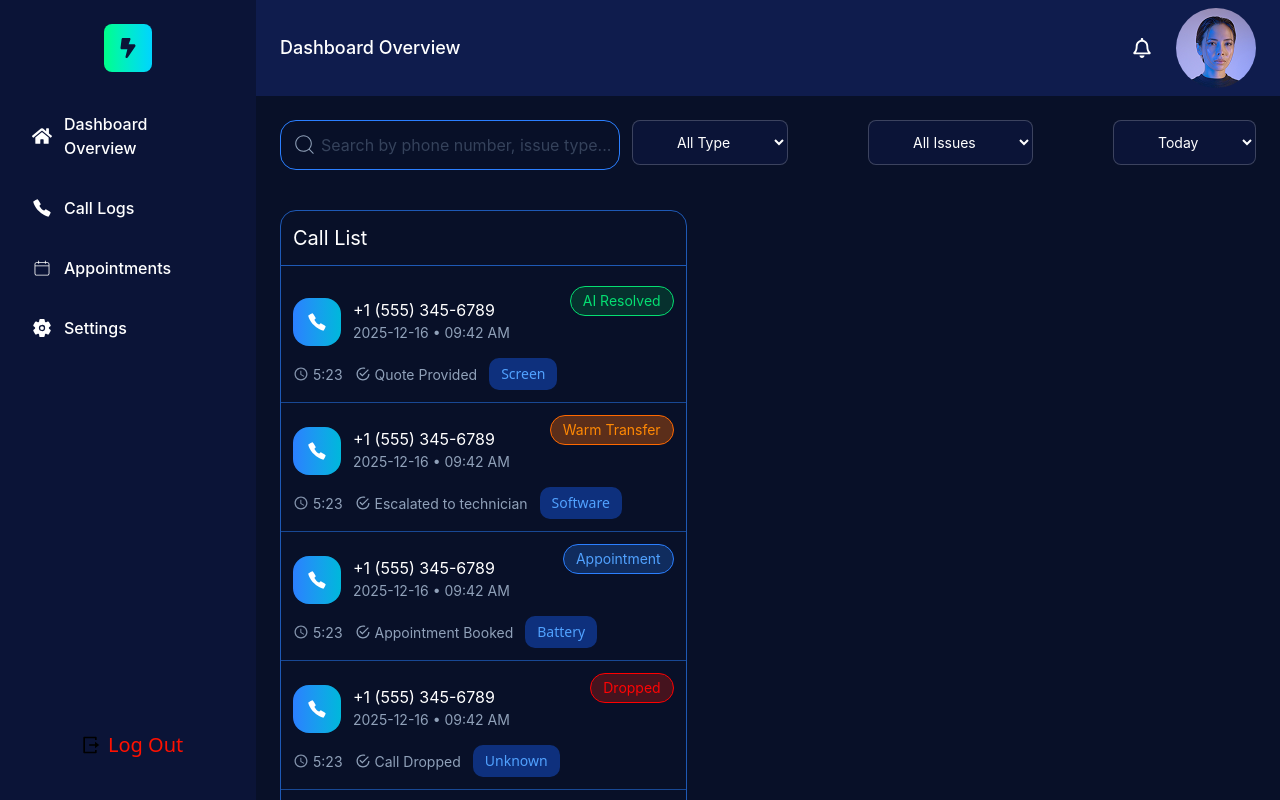
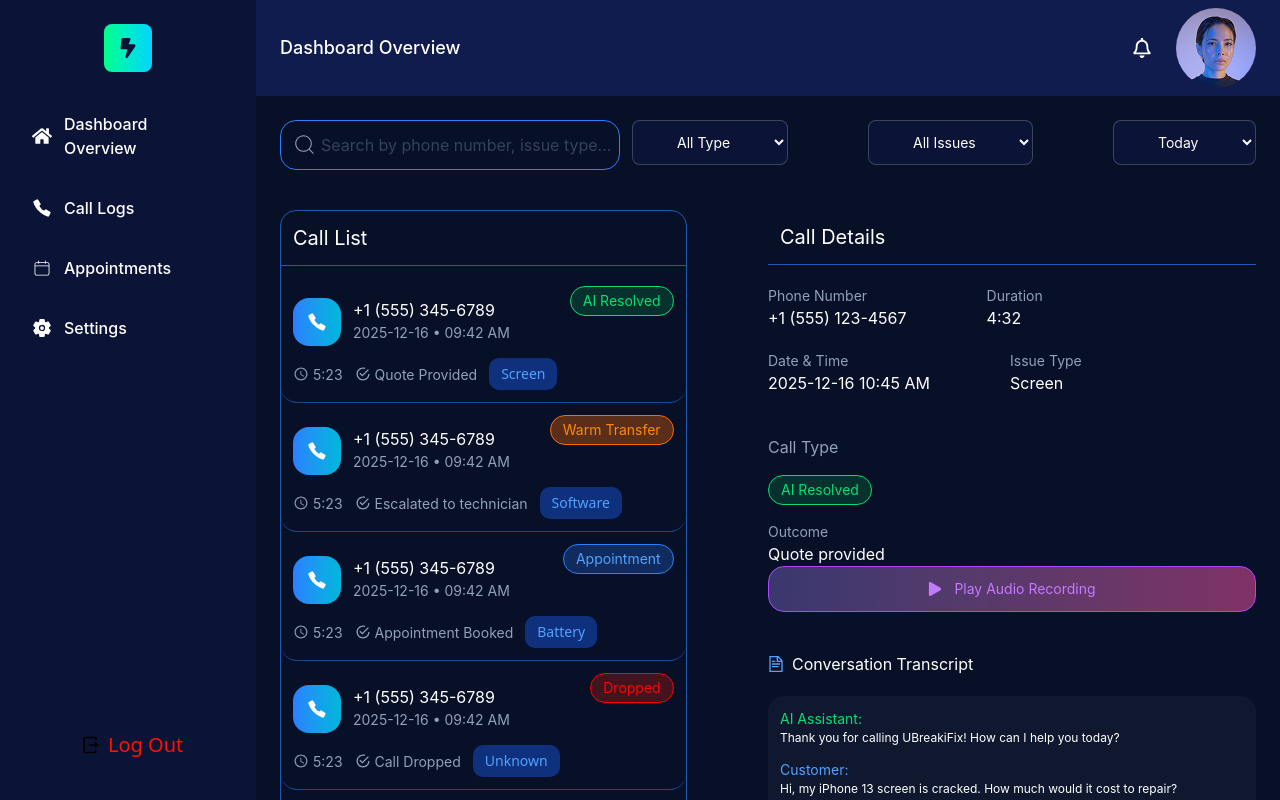
Before and after one commit to Mehedi43g/Job2.0, a React (Vite) app: page /calllogs in a window 1280 px wide. Built offline with nearby package versions, Linux system fonts and the light colour scheme.

Commit message:
call list and call Details part is ready

```diff
--- a/src/Components/CallList.jsx
+++ b/src/Components/CallList.jsx
@@ -1,4 +1,6 @@
 import React from 'react'
+import { FaPlay } from 'react-icons/fa'
+import { GrDocumentText } from 'react-icons/gr'
 import { IoMdCheckmarkCircleOutline, IoMdTime } from 'react-icons/io'
 import { IoCallOutline, IoCallSharp } from 'react-icons/io5'
 
@@ -6,16 +8,16 @@ const CallList = () => {
 
 
     return (
-        <div className="">
+        <div className="flex justify-between">
             <div className="w-5/12">
                 <div className="  border border-[#2b80ffa8]  rounded-2xl">
                     <h3 className=' border-b border-[#2b80ffa8] text-[#FFFFFF] font-inter text-[20px] p-3'>Call List</h3>
                     <div className="py-2">
-                         <div className="  border-b border-[#2b80ff81] overflow-hidden">
+                        <div className=" cursor-pointer hover:scale-105 hover:border-none hover:bg-[#021431] duration-300  rounded-2xl  border-b border-[#2b80ff81] overflow-hidden">
                             <div className="flex justify-between p-3">
                                 <div className="flex gap-3 pt-3">
                                     <div className="w-12 h-12 flex items-center justify-center rounded-2xl bg-linear-to-r from-[#2B7FFF] to-[#00B8DB] text-[20px]">
-                                        <IoCallSharp  className='text-white'/>
+                                        <IoCallSharp className='text-white' />
                                     </div>
 
                                     <div>
@@ -53,11 +55,11 @@ const CallList = () => {
                                 </div>
                             </div>
                         </div>
-                         <div className="  border-b border-[#2b80ff81] overflow-hidden">
+                        <div className=" cursor-pointer hover:scale-105 hover:border-none hover:bg-[#021431]  duration-300  rounded-2xl border-b border-[#2b80ff81] overflow-hidden">
                             <div className="flex justify-between p-3">
                                 <div className="flex gap-3 pt-3">
                                     <div className="w-12 h-12 flex items-center justify-center rounded-2xl bg-linear-to-r from-[#2B7FFF] to-[#00B8DB] text-[20px]">
-                                        <IoCallSharp  className='text-white'/>
+                                        <IoCallSharp className='text-white' />
                                     </div>
 
                                     <div>
@@ -95,11 +97,11 @@ const CallList = () => {
                                 </div>
                             </div>
                         </div>
-                         <div className="  border-b border-[#2b80ff81] overflow-hidden">
+                        <div className="  cursor-pointer hover:scale-105 hover:border-none hover:bg-[#021431] duration-300  rounded-2xl border-b border-[#2b80ff81] overflow-hidden">
                             <div className="flex justify-between p-3">
                                 <div className="flex gap-3 pt-3">
                                     <div className="w-12 h-12 flex items-center justify-center rounded-2xl bg-linear-to-r from-[#2B7FFF] to-[#00B8DB] text-[20px]">
-                                        <IoCallSharp  className='text-white'/>
+                                        <IoCallSharp className='text-white' />
                                     </div>
 
                                     <div>
@@ -137,11 +139,11 @@ const CallList = () => {
                                 </div>
                             </div>
                         </div>
-                         <div className="  border-b border-[#2b80ff81] overflow-hidden">
+                        <div className="  cursor-pointer hover:scale-105 hover:border-none hover:bg-[#021431] duration-300  rounded-2xl border-b border-[#2b80ff81] overflow-hidden">
                             <div className="flex justify-between p-3">
                                 <div className="flex gap-3 pt-3">
                                     <div className="w-12 h-12 flex items-center justify-center rounded-2xl bg-linear-to-r from-[#2B7FFF] to-[#00B8DB] text-[20px]">
-                                        <IoCallSharp  className='text-white'/>
+                                        <IoCallSharp className='text-white' />
                                     </div>
 
                                     <div>
@@ -180,11 +182,11 @@ const CallList = () => {
                             </div>
                         </div>
 
-                        <div className=" border-[#2b80ff81] overflow-hidden">
+                        <div className=" cursor-pointer hover:scale-105 hover:border-none hover:bg-[#021431] duration-300  rounded-2xl border-[#2b80ff81] overflow-hidden">
                             <div className="flex justify-between p-3">
                                 <div className="flex gap-3 pt-3">
                                     <div className="w-12 h-12 flex items-center justify-center rounded-2xl bg-linear-to-r from-[#2B7FFF] to-[#00B8DB] text-[20px]">
-                                        <IoCallSharp  className='text-white'/>
+                                        <IoCallSharp className='text-white' />
                                     </div>
 
                                     <div>
@@ -221,20 +223,81 @@ const CallList = () => {
                                     </div>
                                 </div>
                             </div>
+
                         </div>
-
-
-
-
+                    </div>
+                </div>
+            </div>
+            <div className="w-6/12">
+                <h3 className=' border-b border-[#2b80ffa8] text-[#FFFFFF] font-inter text-[20px] p-3'>Call Details</h3>
+                <div className="pt-5 flex gap-20">
+                    <div className="">
+                        <p className='text-[#90A1B9] text-[14px] font-inter '>Phone Number</p>
+                        <p className='text-[#FFFFFF] text-[16px] font-inter'>+1 (555) 123-4567</p>
+                    </div>
+                    <div className="">
+                        <p className='text-[#90A1B9] text-[14px] font-inter '>Duration</p>
+                        <p className='text-[#FFFFFF] text-[16px] font-inter'>4:32</p>
+                    </div>
+                </div>
+                <div className="pt-5 flex gap-20">
+                    <div className="">
+                        <p className='text-[#90A1B9] text-[14px] font-inter '>Date & Time</p>
+                        <p className='text-[#FFFFFF] text-[16px] font-inter'>2025-12-16 10:45 AM</p>
+                    </div>
+                    <div className="">
+                        <p className='text-[#90A1B9] text-[14px] font-inter '>Issue Type</p>
+                        <p className='text-[#FFFFFF] text-[16px] font-inter'>Screen</p>
                     </div>
 
-
-
-
+                </div>
+                <div className="pt-10">
+                    <p className='text-[#90A1B9] text-[16px] font-inter '>Call Type</p>
+                    <div className="w-26 pt-4">
+                        <p className="px-3 py-1 border border-[#05DF72] rounded-2xl bg-[#00c9502d] text-[#05DF72] font-inter text-sm"> AI Resolved </p>
+                    </div>
+                </div>
+                <div className="pt-4">
+                    <p className='text-[#90A1B9] text-[14px] font-inter '>Outcome</p>
+                    <p className='text-[#FFFFFF] text-[16px] font-inter'>Quote provided</p>
+                </div>
+                <div className="border border-[#AD46FF] cursor-pointer rounded-2xl bg-[#00c9502d] text-[#C27AFF] bg-linear-to-r from-[#ac46ff4f] to-[#f6339b81] flex justify-center">
+                    <p className="px-3 py-3 font-inter text-sm flex items-center gap-3">
+                    <FaPlay />Play Audio Recording
+                    </p>
+                </div>
+                <div className="">
+                    <div className="flex items-center gap-2 pt-10 text-[16px]">
+                        <GrDocumentText className='text-[#51A2FF]' />
+                        <h3 className='text-[#FFFFFF] font-inter '>Conversation Transcript</h3>
+                    </div>
+                </div>
+                <div className="pt-5">
+                <div className="  p-3 rounded-2xl bg-[#1d293d62]">
+                    <div className="">
+                    <h4 className='font-inter text-[#05DF72] text-[14px] '>AI Assistant:</h4>
+                    <p className='font-inter text-[#FFFFFF] text-[12px]'>Thank you for calling UBreakiFix! How can I help you today?</p>
+                    </div>
+                    <div className="pt-3">
+                    <h4 className='font-inter text-[#51A2FF] text-[14px] '>Customer:</h4>
+                    <p className='font-inter text-[#FFFFFF] text-[12px]'>Hi, my iPhone 13 screen is cracked. How much would it cost to repair?</p>
+                    </div>
+                     <div className="pt-3">
+                    <h4 className='font-inter text-[#05DF72] text-[14px] '>AI Assistant:</h4>
+                    <p className='font-inter text-[#FFFFFF] text-[12px]'>I can help you with that! For an iPhone 13 screen repair, our price is $199. This includes parts, labor, and comes with a 90-day warranty. Would you like to book an appointment?</p>
+                    </div>
+                    <div className="pt-3">
+                    <h4 className='font-inter text-[#51A2FF] text-[14px] '>Customer:</h4>
+                    <p className='font-inter text-[#FFFFFF] text-[12px]'>Yes, please! When are you available?</p>
+                    </div>
+                     <div className="pt-3">
+                    <h4 className='font-inter text-[#05DF72] text-[14px] '>AI Assistant:</h4>
+                    <p className='font-inter text-[#FFFFFF] text-[12px]'>Great! I have availability today at 2:00 PM or tomorrow at 10:00 AM. Which works better for you?</p>
+                    </div>
+                </div>
 
                 </div>
             </div>
-            <div className="w-6/12"></div>
         </div>
     )
 }
```
